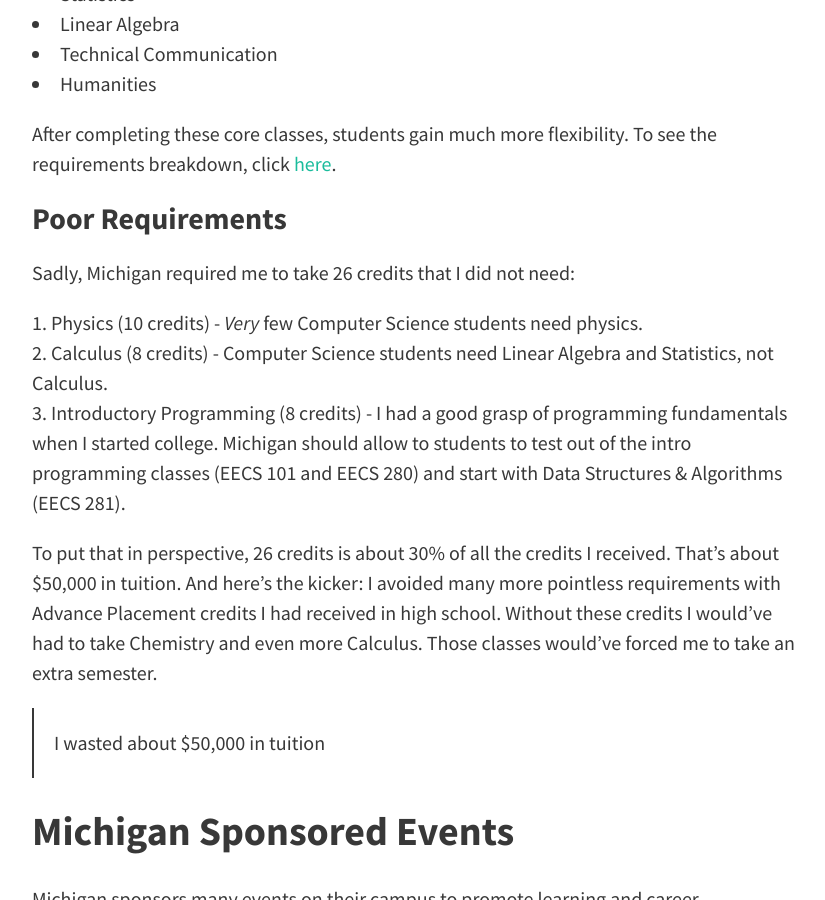
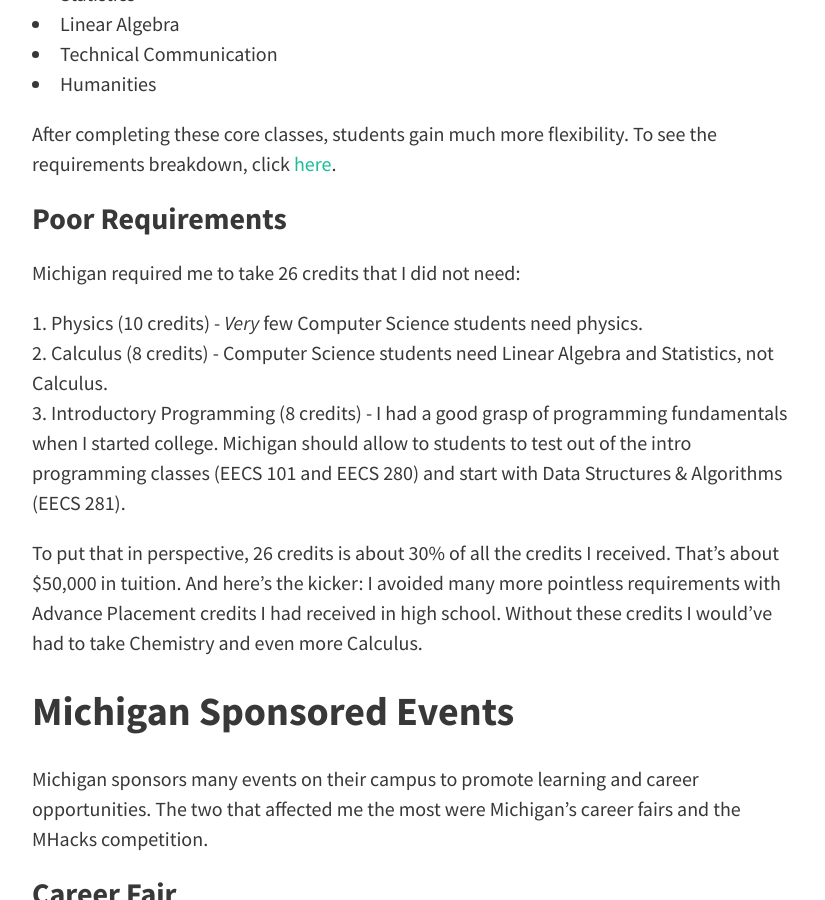
Before and after one commit to loic-sharma/loic-sharma.github.io, a Jekyll site: the page built from _posts/2016-01-10-university-reflections.md, in a window 1280 px wide and 900 px high, scrolled down 1259 px. Shown: the whole window, without its empty margins (224-1049 px from the left). Built offline with Jekyll 4.4.1, drawn with Linux system fonts in a browser that asks for light colours; nearby versions of some CDN libraries; comment, search, counter and statistics services are not loaded; some of the changed text lies outside the part shown.

Commit message:
Toning it down a bit

```diff
--- a/_posts/2016-01-10-university-reflections.md
+++ b/_posts/2016-01-10-university-reflections.md
@@ -34,15 +34,13 @@ After completing these core classes, students gain much more flexibility. To see
 
 ### Poor Requirements
 
-Sadly, Michigan required me to take 26 credits that I did not need:
+Michigan required me to take 26 credits that I did not need:
 
 1. Physics (10 credits) - *Very* few Computer Science students need physics.
 2. Calculus (8 credits) - Computer Science students need Linear Algebra and Statistics, not Calculus.
 3. Introductory Programming (8 credits) - I had a good grasp of programming fundamentals when I started college. Michigan should allow to students to test out of the intro programming classes (EECS 101 and EECS 280) and start with Data Structures & Algorithms (EECS 281).
 
-To put that in perspective, 26 credits is about 30% of all the credits I received. That's about $50,000 in tuition. And here's the kicker: I avoided many more pointless requirements with Advance Placement credits I had received in high school. Without these credits I would've had to take Chemistry and even more Calculus. Those classes would've forced me to take an extra semester.
-
-> I wasted about $50,000 in tuition
+To put that in perspective, 26 credits is about 30% of all the credits I received. That's about $50,000 in tuition. And here's the kicker: I avoided many more pointless requirements with Advance Placement credits I had received in high school. Without these credits I would've had to take Chemistry and even more Calculus.
 
 ## Michigan Sponsored Events
 
```
Also changed, not shown: other parts of _posts/2016-01-10-university-reflections.md (+1 -1 lines), about.md (+1 -1 lines).
